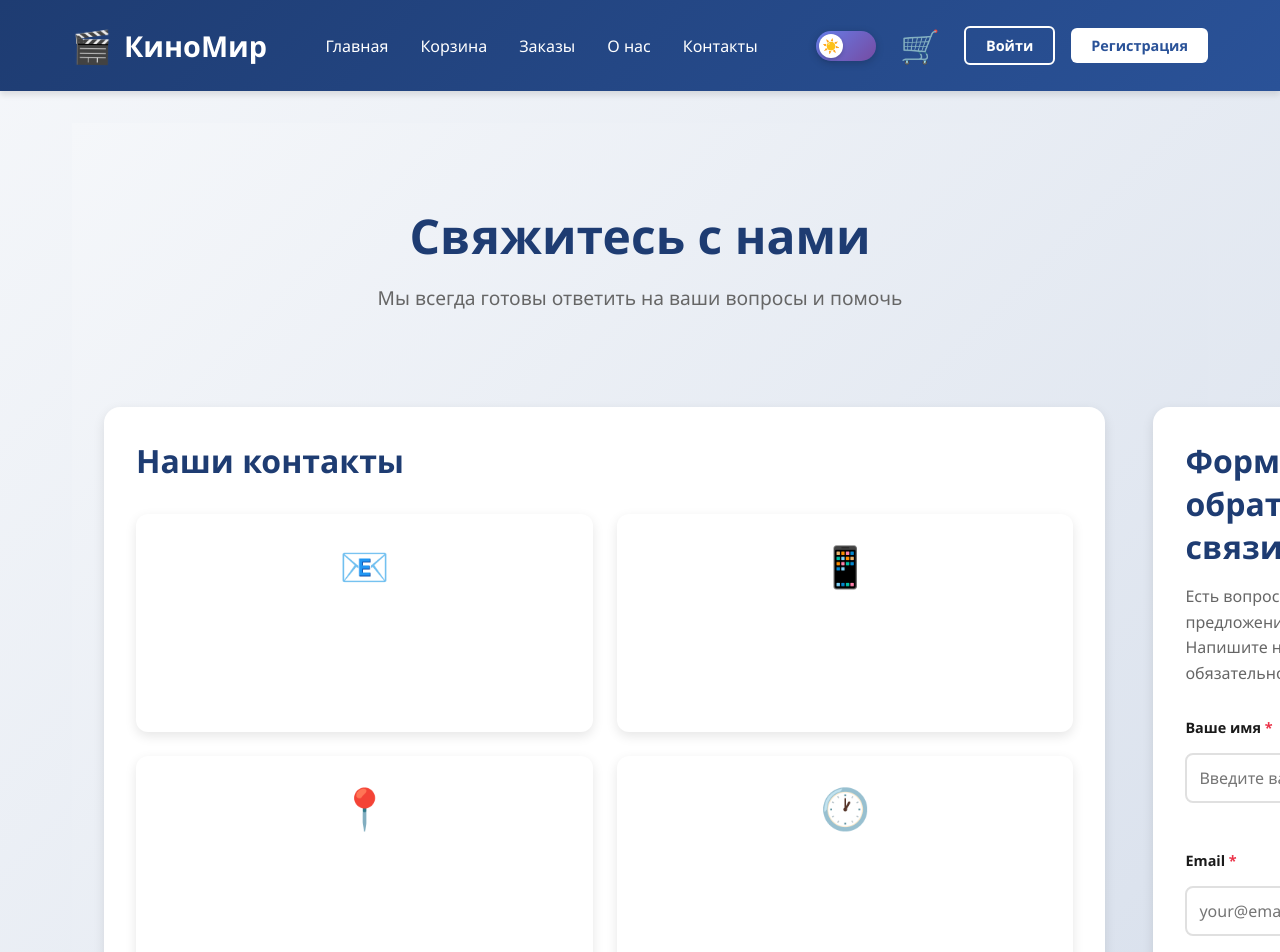
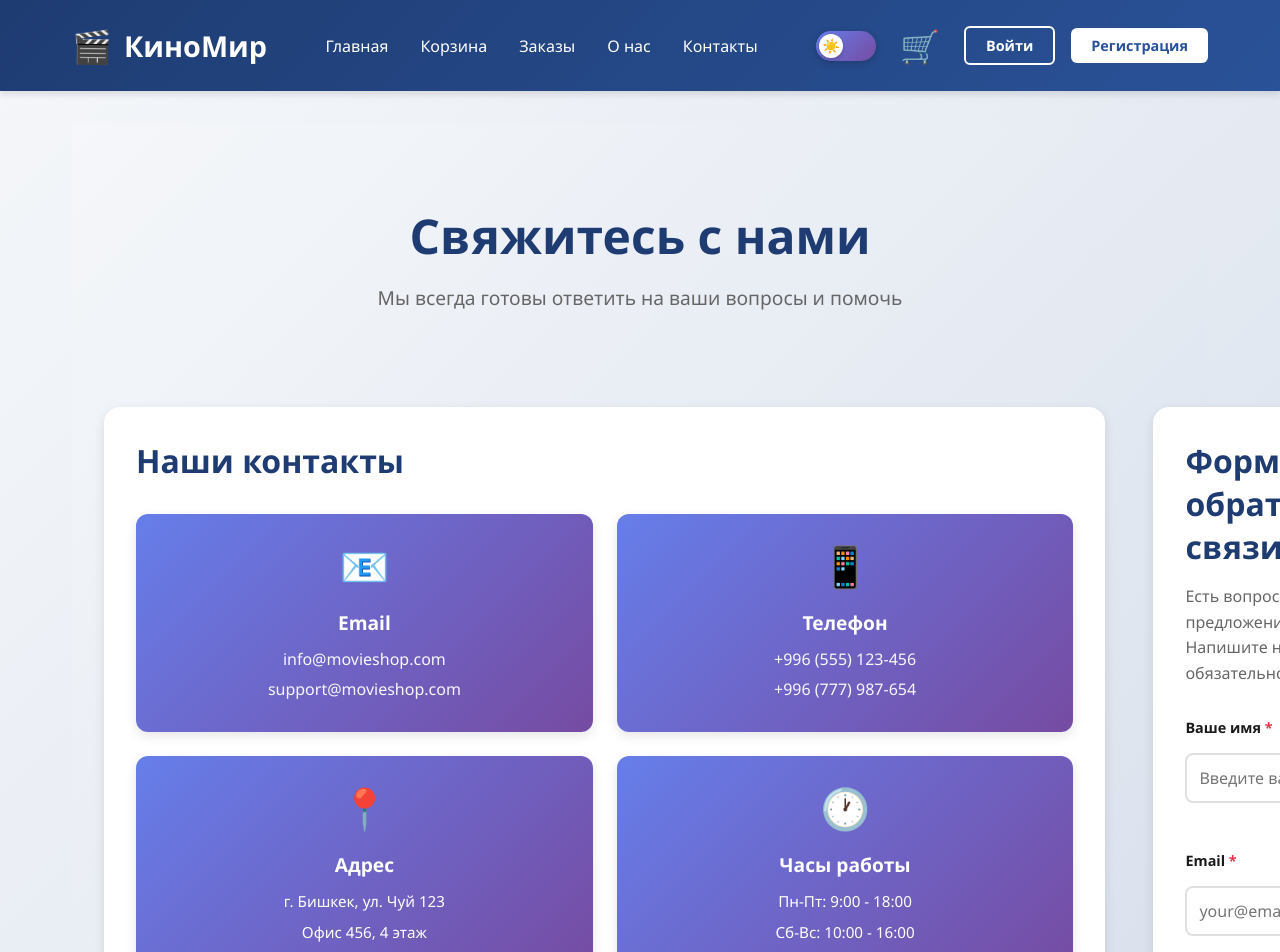
Before and after one commit to bekrahoon/lessons_from_RT, a React (Create React App) app in the folder my-website/: page /contacts in a window 1280 px wide. Shown: the top 952 px of the page. Built offline with nearby package versions, Linux system fonts and the light colour scheme.

Commit message:
изменено:      my-website/src/styles/Contact.css

```diff
--- a/my-website/src/styles/Contact.css
+++ b/my-website/src/styles/Contact.css
@@ -1,4 +1,4 @@
-/* ==================== Contact Page Styles (С ПОДДЕРЖКОЙ ТЕМ) ==================== */
+/* ==================== CONTACT - С АДАПТИВНЫМИ КАРТОЧКАМИ ==================== */
 
 .contact-page {
   min-height: 100vh;
@@ -12,7 +12,6 @@
   padding: 0 2rem;
 }
 
-/* ==================== Hero Section ==================== */
 .contact-hero {
   text-align: center;
   padding: 3rem 0;
@@ -33,7 +32,6 @@
   margin: 0 auto;
 }
 
-/* ==================== Success Notification ==================== */
 .success-notification {
   background: linear-gradient(135deg, #11998e 0%, #38ef7d 100%);
   color: white;
@@ -70,7 +68,6 @@
   font-weight: bold;
 }
 
-/* ==================== Contact Content ==================== */
 .contact-content {
   display: grid;
   grid-template-columns: 1fr 1.2fr;
@@ -78,7 +75,6 @@
   margin-bottom: 4rem;
 }
 
-/* ==================== Contact Info Section ==================== */
 .contact-info-section {
   background: var(--card-bg);
   padding: 2rem;
@@ -99,50 +95,57 @@
   margin-bottom: 2rem;
 }
 
+/* ✅ ИСПРАВЛЕНО: Карточки адаптируются к теме */
 .contact-card {
-  background: linear-gradient(135deg, #667eea 0%, #764ba2 100%);
+  /* Градиент ВСЕГДА фиолетовый (не зависит от темы) */
+  background: linear-gradient(135deg, #667eea 0%, #764ba2 100%) !important;
   padding: 1.5rem;
   border-radius: 12px;
   text-align: center;
-  color: white;
-  transition: transform 0.3s ease;
+  /* Текст ВСЕГДА белый на фиолетовом градиенте */
+  color: white !important;
+  transition: transform 0.3s ease, box-shadow 0.3s ease;
 }
 
 .contact-card:hover {
   transform: translateY(-5px);
+  box-shadow: 0 8px 24px rgba(102, 126, 234, 0.5);
 }
 
 .contact-icon {
   font-size: 2.5rem;
   margin-bottom: 1rem;
+  color: white;
 }
 
 .contact-card h3 {
   font-size: 1.2rem;
   margin-bottom: 0.75rem;
-  color: white;
+  color: white !important;
+  font-weight: 600;
 }
 
 .contact-card a {
   display: block;
-  color: rgba(255, 255, 255, 0.9);
+  color: rgba(255, 255, 255, 0.95) !important;
   text-decoration: none;
   margin: 0.5rem 0;
   transition: color 0.3s ease;
+  font-weight: 500;
 }
 
 .contact-card a:hover {
-  color: white;
+  color: white !important;
   text-decoration: underline;
 }
 
 .contact-card p {
   margin: 0.5rem 0;
   font-size: 0.95rem;
-  color: white;
+  color: white !important;
+  line-height: 1.5;
 }
 
-/* ==================== Social Media ==================== */
 .social-media-section {
   margin-top: 2rem;
   padding-top: 2rem;
@@ -171,6 +174,7 @@
   text-decoration: none;
   color: var(--text-primary);
   transition: all 0.3s ease;
+  font-weight: 500;
 }
 
 .social-link:hover {
@@ -182,6 +186,7 @@
   font-size: 1.5rem;
 }
 
+/* Социальные сети с фирменными цветами */
 .social-link.facebook:hover {
   background: #1877f2;
   color: white;
@@ -212,7 +217,6 @@
   color: white;
 }
 
-/* ==================== Contact Form Section ==================== */
 .contact-form-section {
   background: var(--card-bg);
   padding: 2rem;
@@ -232,7 +236,6 @@
   line-height: 1.6;
 }
 
-/* ==================== Form Styles ==================== */
 .contact-form {
   display: flex;
   flex-direction: column;
@@ -316,7 +319,6 @@
   font-size: 1.2rem;
 }
 
-/* ==================== FAQ Section ==================== */
 .faq-section {
   background: var(--card-bg);
   padding: 3rem 2rem;
@@ -362,7 +364,6 @@
   font-size: 0.95rem;
 }
 
-/* ==================== Support Section ==================== */
 .support-section {
   background: linear-gradient(135deg, #667eea 0%, #764ba2 100%);
   padding: 3rem 2rem;
@@ -425,7 +426,6 @@
   font-size: 1.2rem;
 }
 
-/* ==================== Responsive Design ==================== */
 @media (max-width: 1024px) {
   .contact-content {
     grid-template-columns: 1fr;
```
